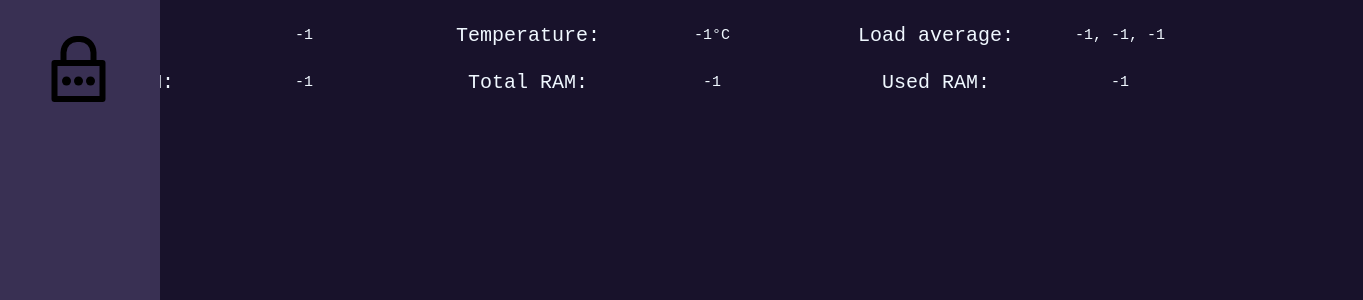
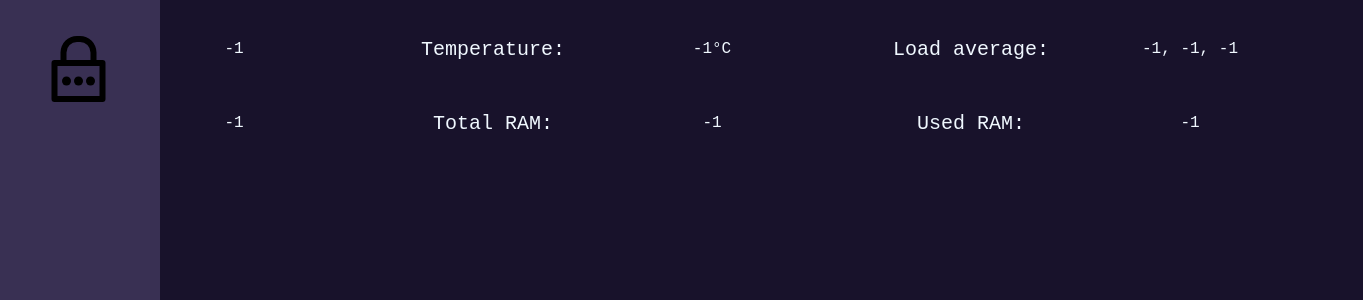
Before and after one commit to emerixx/serverDashboard, a website: page src/index.html in a window 1280 px wide. Both pictures are taken after a click on the element 80 px from the left and 343 px from the top of the page. Shown: the part 500-800 px from the top of the page, 1363 px wide, since content can reach past the window. Drawn offline with Linux system fonts and the light colour scheme; no server answers; a web font is replaced by a local one.

Commit message:
modified text in sso css

```diff
--- a/src/styles.css
+++ b/src/styles.css
@@ -338,9 +338,11 @@ body {
   padding-right: 40px;
   padding-top: 10px;
   padding-bottom: 10px;
-  width:180px;
+  width:250px;
+  height:50px;
+  line-height:50px;
   text-align: center;
-  font-size: 15px;
+  font-size: auto;
 }
 .ssoItemHeader{
   padding-top: 10px;
```
